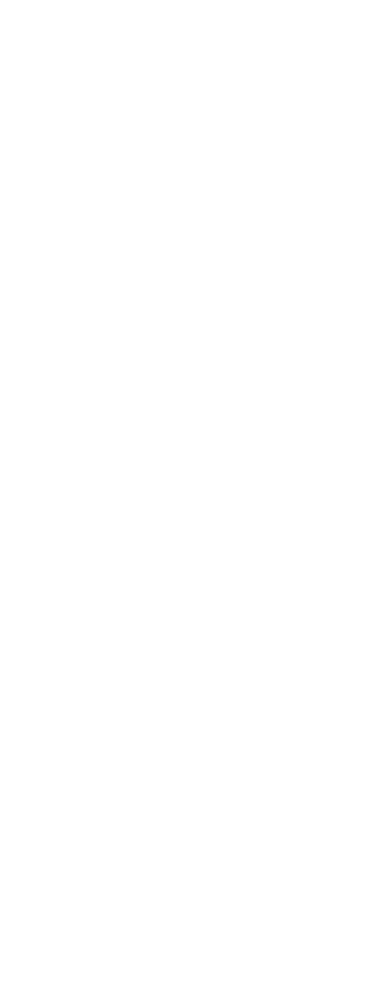
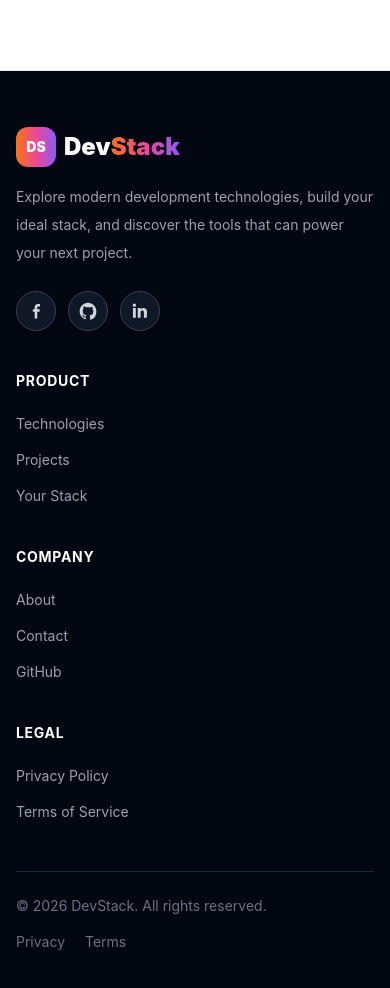
Before and after one commit to Tamimboy12-ux/Dev-Stack-B14, a React (Vite) app: page / in a window 390 px wide. Shown: the part 7860-8848 px from the top of the page. Before the commit the page ends 7930 px from the top, so only its background shows below. Built offline with nearby package versions, Linux system fonts and the light colour scheme.

Commit message:
build responsive footer

```diff
--- a/src/App.jsx
+++ b/src/App.jsx
@@ -1,6 +1,7 @@
 import { useState } from "react";
 import { toast } from "react-toastify";
 
+import Footer from "./components/Footer";
 import Navbar from "./components/Navbar";
 import Hero from "./components/Hero";
 import TechnologiesSection from "./components/TechnologiesSection";
@@ -110,6 +111,8 @@
           you.
         </p>
       </section>
+
+      <Footer />
     </div>
   );
 };
--- /dev/null
+++ b/src/components/Footer.jsx
@@ -0,0 +1,183 @@
+const Footer = () => {
+  const productLinks = [
+    { label: "Technologies", href: "#technologies" },
+    { label: "Projects", href: "#projects" },
+    { label: "Your Stack", href: "#technologies" },
+  ];
+
+  const companyLinks = [
+    { label: "About", href: "#about" },
+    { label: "Contact", href: "#contact" },
+    { label: "GitHub", href: "https://github.com" },
+  ];
+
+  const legalLinks = [
+    { label: "Privacy Policy", href: "#privacy" },
+    { label: "Terms of Service", href: "#terms" },
+  ];
+
+  return (
+    <footer className="border-t border-gray-200 bg-gray-950 text-gray-300">
+      <div className="mx-auto max-w-7xl px-4 py-14 sm:px-6 lg:px-8">
+        <div className="grid gap-10 md:grid-cols-2 lg:grid-cols-[1.5fr_1fr_1fr_1fr]">
+          {/* Brand */}
+          <div>
+            <a
+              href="#home"
+              className="inline-flex items-center gap-2 text-2xl font-black text-white"
+            >
+              <span className="flex h-10 w-10 items-center justify-center rounded-xl gradient-bg text-sm font-black">
+                DS
+              </span>
+
+              <span>
+                Dev<span className="brand-gradient">Stack</span>
+              </span>
+            </a>
+
+            <p className="mt-4 max-w-sm text-sm leading-7 text-gray-400">
+              Explore modern development technologies, build your ideal stack,
+              and discover the tools that can power your next project.
+            </p>
+
+            {/* Social Icons */}
+            <div className="mt-6 flex items-center gap-3">
+              {/* Facebook */}
+              <a
+                href="https://www.facebook.com"
+                target="_blank"
+                rel="noreferrer"
+                aria-label="Facebook"
+                className="flex h-10 w-10 items-center justify-center rounded-full border border-gray-700 bg-gray-900 text-gray-300 transition hover:border-pink-500 hover:text-pink-400"
+              >
+                <svg
+                  viewBox="0 0 24 24"
+                  fill="currentColor"
+                  className="h-5 w-5"
+                >
+                  <path d="M13.5 21v-8h2.7l.4-3h-3.1V8.1c0-.9.3-1.6 1.6-1.6h1.7V3.8c-.3 0-1.3-.1-2.4-.1-2.4 0-4 1.5-4 4.1V10H8.2v3h2.2v8h3.1Z" />
+                </svg>
+              </a>
+
+              {/* GitHub */}
+              <a
+                href="https://github.com"
+                target="_blank"
+                rel="noreferrer"
+                aria-label="GitHub"
+                className="flex h-10 w-10 items-center justify-center rounded-full border border-gray-700 bg-gray-900 text-gray-300 transition hover:border-pink-500 hover:text-pink-400"
+              >
+                <svg
+                  viewBox="0 0 24 24"
+                  fill="currentColor"
+                  className="h-5 w-5"
+                >
+                  <path
+                    fillRule="evenodd"
+                    d="M12 2C6.48 2 2 6.58 2 12.23c0 4.52 2.87 8.35 6.84 9.7.5.1.68-.22.68-.49v-1.72c-2.78.62-3.37-1.22-3.37-1.22-.45-1.19-1.11-1.5-1.11-1.5-.91-.64.07-.63.07-.63 1 .08 1.53 1.06 1.53 1.06.9 1.58 2.36 1.12 2.94.86.09-.67.35-1.12.64-1.38-2.22-.26-4.56-1.14-4.56-5.06 0-1.12.39-2.04 1.03-2.76-.1-.26-.45-1.31.1-2.72 0 0 .84-.28 2.75 1.05A9.17 9.17 0 0 1 12 7.5c.85 0 1.7.12 2.5.36 1.91-1.33 2.75-1.05 2.75-1.05.55 1.41.2 2.46.1 2.72.64.72 1.03 1.64 1.03 2.76 0 3.93-2.34 4.8-4.57 5.06.36.32.68.94.68 1.9v2.82c0 .27.18.59.69.49A10.24 10.24 0 0 0 22 12.23C22 6.58 17.52 2 12 2Z"
+                    clipRule="evenodd"
+                  />
+                </svg>
+              </a>
+
+              {/* LinkedIn */}
+              <a
+                href="https://www.linkedin.com"
+                target="_blank"
+                rel="noreferrer"
+                aria-label="LinkedIn"
+                className="flex h-10 w-10 items-center justify-center rounded-full border border-gray-700 bg-gray-900 text-gray-300 transition hover:border-pink-500 hover:text-pink-400"
+              >
+                <svg
+                  viewBox="0 0 24 24"
+                  fill="currentColor"
+                  className="h-5 w-5"
+                >
+                  <path d="M6.94 8.5H3.56V20h3.38V8.5ZM5.25 3A2 2 0 1 0 5.25 7 2 2 0 0 0 5.25 3ZM20.44 13.41c0-3.47-1.86-5.09-4.35-5.09-2 0-2.89 1.1-3.39 1.87V8.5H9.32V20h3.38v-5.69c0-1.5.28-2.95 2.14-2.95 1.84 0 1.87 1.71 1.87 3.05V20h3.38l.35-6.59Z" />
+                </svg>
+              </a>
+            </div>
+          </div>
+
+          {/* Product */}
+          <div>
+            <h3 className="text-sm font-bold uppercase tracking-wider text-white">
+              Product
+            </h3>
+
+            <ul className="mt-5 space-y-3">
+              {productLinks.map((link) => (
+                <li key={link.label}>
+                  <a
+                    href={link.href}
+                    className="text-sm text-gray-400 transition hover:text-white"
+                  >
+                    {link.label}
+                  </a>
+                </li>
+              ))}
+            </ul>
+          </div>
+
+          {/* Company */}
+          <div>
+            <h3 className="text-sm font-bold uppercase tracking-wider text-white">
+              Company
+            </h3>
+
+            <ul className="mt-5 space-y-3">
+              {companyLinks.map((link) => (
+                <li key={link.label}>
+                  <a
+                    href={link.href}
+                    className="text-sm text-gray-400 transition hover:text-white"
+                  >
+                    {link.label}
+                  </a>
+                </li>
+              ))}
+            </ul>
+          </div>
+
+          {/* Legal */}
+          <div>
+            <h3 className="text-sm font-bold uppercase tracking-wider text-white">
+              Legal
+            </h3>
+
+            <ul className="mt-5 space-y-3">
+              {legalLinks.map((link) => (
+                <li key={link.label}>
+                  <a
+                    href={link.href}
+                    className="text-sm text-gray-400 transition hover:text-white"
+                  >
+                    {link.label}
+                  </a>
+                </li>
+              ))}
+            </ul>
+          </div>
+        </div>
+
+        {/* Bottom */}
+        <div className="mt-12 flex flex-col gap-4 border-t border-gray-800 pt-6 text-sm text-gray-500 sm:flex-row sm:items-center sm:justify-between">
+          <p>
+            © {new Date().getFullYear()} DevStack. All rights reserved.
+          </p>
+
+          <div className="flex items-center gap-5">
+            <a href="#privacy" className="transition hover:text-white">
+              Privacy
+            </a>
+            <a href="#terms" className="transition hover:text-white">
+              Terms
+            </a>
+          </div>
+        </div>
+      </div>
+    </footer>
+  );
+};
+
+export default Footer;
```
